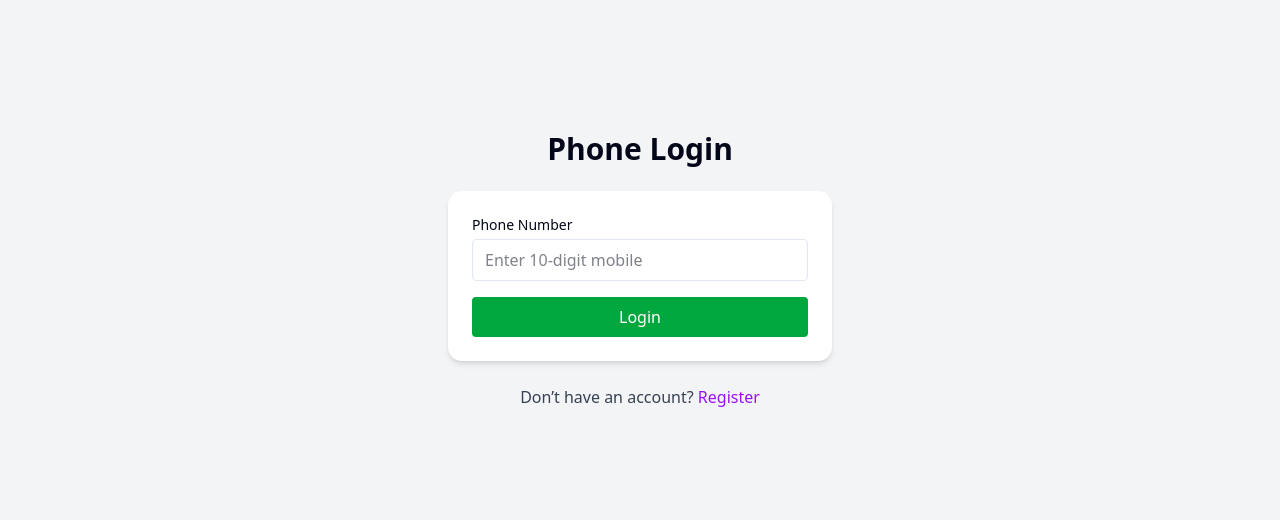
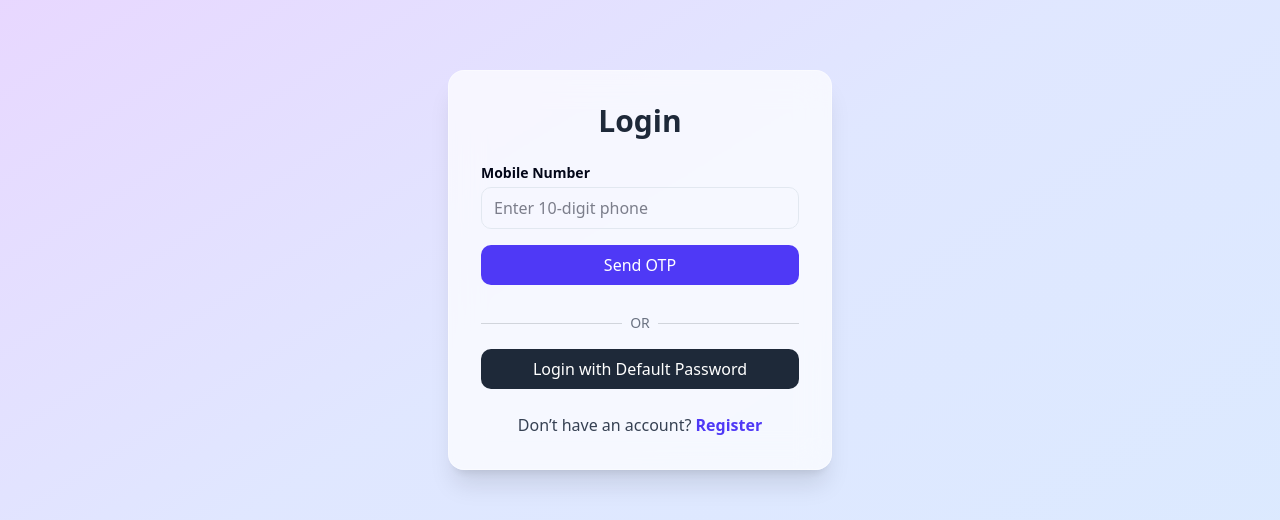
Before and after one commit to shyam557/FrontEndFixymart, a Next.js app: page /auth/login in a window 1280 px wide. Shown: the part 210-730 px from the top of the page. Built offline with nearby package versions, Linux system fonts and the light colour scheme; no server answers.

Commit message:
OTP real Number problem solved

```diff
--- a/app/auth/login/page.js
+++ b/app/auth/login/page.js
@@ -1,80 +1,192 @@
 "use client";
 
-import { useState } from "react";
+import { useState, useEffect } from "react";
 import { useRouter } from "next/navigation";
 import Link from "next/link";
 
 import { loginUser } from "../../../src/lib/api/api";
 import { setSessionData, setToken } from "../../../src/lib/auth/auth";
 
+import { auth } from "../../firebase/firebase";
+import { RecaptchaVerifier, signInWithPhoneNumber } from "firebase/auth";
+
 export default function Login() {
   const router = useRouter();
+  const [phoneNumber, setPhoneNumber] = useState("");
+  const [otp, setOtp] = useState("");
+  const [otpSent, setOtpSent] = useState(false);
+  const [loading, setLoading] = useState(false);
+  const [confirmationResult, setConfirmationResult] = useState(null);
 
-  const [phoneNumber, setPhoneNumber] = useState("");
-  const [loading, setLoading] = useState(false);
+  /* ---------------------- Setup Recaptcha ---------------------- */
+useEffect(() => {
+  if (!window.recaptchaVerifier) {
+    window.recaptchaVerifier = new RecaptchaVerifier(
+      auth,
+      "recaptcha-container",
+      { size: "invisible" }
+    );
+  }
+}, []);
 
-  /* ------------------ SIMPLE LOGIN (DEFAULT PASSWORD) ------------------ */
-  const loginWithoutOtp = async () => {
-    if (!phoneNumber) {
-      alert("Please enter your phone number.");
+
+  /* ---------------------- SEND OTP ---------------------- */
+  const sendOtp = async () => {
+    if (!phoneNumber || phoneNumber.length !== 10) {
+      alert("Enter valid 10-digit number");
+      return;
+    }
+
+    const fullPhone = "+91" + phoneNumber;
+
+    try {
+      setLoading(true);
+
+      const appVerifier = window.recaptchaVerifier;
+      if (!appVerifier) {
+        alert("Recaptcha not initialized yet");
+        return;
+      }
+
+      const result = await signInWithPhoneNumber(auth, fullPhone, appVerifier);
+      setConfirmationResult(result);
+      setOtpSent(true);
+      alert("OTP Sent Successfully!");
+    } catch (error) {
+      console.error("OTP error:", error);
+      alert("Failed to send OTP: " + (error.message || error.code));
+    } finally {
+      setLoading(false);
+    }
+  };
+
+  /* ---------------------- VERIFY OTP ---------------------- */
+  const verifyOtp = async () => {
+    if (!otp) {
+      alert("Please enter OTP");
       return;
     }
 
     try {
       setLoading(true);
+      const res = await confirmationResult.confirm(otp);
+      const firebaseUser = res.user;
+      const token = await firebaseUser.getIdToken();
 
+      setToken(token);
+      setSessionData({ phoneNumber });
+
+      router.push("../../");
+    } catch (error) {
+      console.error(error);
+      alert("Invalid OTP");
+    } finally {
+      setLoading(false);
+    }
+  };
+
+  /* ------------------- DEFAULT LOGIN ------------------- */
+  const loginWithoutOtp = async () => {
+    try {
+      setLoading(true);
       const defaultPassword = "123456789";
-      const fakeToken = "1232323";
-
-      const response = await loginUser(phoneNumber, defaultPassword, fakeToken);
+      const response = await loginUser(phoneNumber, defaultPassword);
 
       if (response.access_token) {
         setToken(response.access_token);
         setSessionData(response);
         router.push("../../");
       } else {
-        alert(response.message || "Login failed");
+        alert("Login failed");
       }
     } catch (error) {
-      console.error("Login error:", error);
-      alert("Login failed. Try again.");
+      console.error(error);
+      alert("Login failed");
     } finally {
       setLoading(false);
     }
   };
 
   return (
-    <div className="min-h-screen flex flex-col items-center justify-center bg-gray-100">
+    <div className="min-h-screen flex items-center justify-center bg-gradient-to-br from-purple-200 via-indigo-100 to-blue-100 p-4">
+      <div className="w-full max-w-sm bg-white/70 backdrop-blur-lg p-8 rounded-2xl shadow-xl border border-white/40">
+        <h1 className="text-3xl font-bold text-center mb-6 text-gray-800">Login</h1>
 
-      <h1 className="text-3xl font-bold mb-6">Phone Login</h1>
-
-      <div className="bg-white p-6 rounded-xl shadow-md w-full max-w-sm">
-
-        {/* Phone field */}
-        <label className="block text-sm font-medium mb-1">Phone Number</label>
+        {/* Phone input */}
+        <div className="mb-4">
+          <label className="block text-sm font-semibold mb-1">Mobile Number</label>
           <input
             type="text"
+            maxLength={10}
             value={phoneNumber}
             onChange={(e) => setPhoneNumber(e.target.value)}
-          placeholder="Enter 10-digit mobile"
-          className="w-full border px-3 py-2 rounded mb-4"
+            placeholder="Enter 10-digit phone"
+            className="w-full border px-3 py-2 rounded-lg focus:ring-2 focus:ring-indigo-400 outline-none"
           />
+        </div>
 
-        {/* Login Button */}
+        {/* Send OTP */}
+        {!otpSent && (
+          <button
+            onClick={sendOtp}
+            disabled={loading}
+            className="w-full bg-indigo-600 text-white py-2 rounded-lg hover:bg-indigo-700 mb-3"
+          >
+            {loading ? "Sending OTP..." : "Send OTP"}
+          </button>
+        )}
+
+        {/* OTP Input */}
+        {otpSent && (
+          <>
+            <div>
+              <label className="block text-sm font-semibold mb-1">Enter OTP</label>
+              <input
+                type="text"
+                maxLength={6}
+                value={otp}
+                onChange={(e) => setOtp(e.target.value)}
+                className="w-full border px-3 py-2 rounded-lg text-center tracking-[8px] font-bold mb-3 focus:ring-2 focus:ring-green-400 outline-none"
+                placeholder="------"
+              />
+            </div>
+
+            <button
+              onClick={verifyOtp}
+              disabled={loading}
+              className="w-full bg-green-600 text-white py-2 rounded-lg hover:bg-green-700 mb-3"
+            >
+              {loading ? "Verifying..." : "Verify OTP & Login"}
+            </button>
+          </>
+        )}
+
+        {/* Divider */}
+        <div className="flex items-center justify-center my-4">
+          <span className="w-full h-px bg-gray-300"></span>
+          <span className="px-2 text-gray-500 text-sm">OR</span>
+          <span className="w-full h-px bg-gray-300"></span>
+        </div>
+
+        {/* Default password login */}
         <button
           onClick={loginWithoutOtp}
-          className="w-full bg-green-600 text-white py-2 rounded hover:bg-green-700"
+          disabled={loading}
+          className="w-full bg-gray-800 text-white py-2 rounded-lg hover:bg-black"
         >
-          {loading ? "Logging in..." : "Login"}
+          {loading ? "Logging in..." : "Login with Default Password"}
         </button>
-      </div>
 
-      <p className="mt-6 text-gray-700">
+        <p className="mt-6 text-center text-gray-700">
           Don’t have an account?{" "}
-        <Link href="/auth/register" className="text-purple-600 font-medium">
+          <Link href="/auth/register" className="text-indigo-600 font-bold">
             Register
           </Link>
         </p>
+
+        {/* Recaptcha Box */}
+        <div id="recaptcha-container"></div>
+      </div>
     </div>
   );
 }
--- a/app/firebase/firebase.js
+++ b/app/firebase/firebase.js
@@ -2,12 +2,15 @@
 import { initializeApp, getApps } from "firebase/app";
 import { getAuth } from "firebase/auth";
 
-let app = null;
-let auth = null;
+const firebaseConfig = {
+  // apiKey: "AIzaSyDMPgN4Vasx6I4iVCXNjyzZBE9pBTG8gYw",
+  // authDomain: "fixymart-e2ad5.firebaseapp.com",
+  // projectId: "fixymart-e2ad5",
+  // storageBucket: "fixymart-e2ad5.firebasestorage.app",
+  // messagingSenderId: "140656517664",
+  // appId: "1:140656517664:web:12898b27611a9a5f01d245",
+  // measurementId: "G-EJDK2BD0LP"
 
-// Run Firebase ONLY in the browser
-if (typeof window !== "undefined") {
-  const firebaseConfig = {
   apiKey: process.env.NEXT_PUBLIC_FIREBASE_API_KEY,
   authDomain: process.env.NEXT_PUBLIC_FIREBASE_AUTH_DOMAIN,
   projectId: process.env.NEXT_PUBLIC_FIREBASE_PROJECT_ID,
@@ -16,13 +19,9 @@ if (typeof window !== "undefined") {
   appId: process.env.NEXT_PUBLIC_FIREBASE_APP_ID,
 };
 
-  if (!getApps().length) {
-    app = initializeApp(firebaseConfig);
-  } else {
-    app = getApps()[0];
-  }
+const app = !getApps().length ? initializeApp(firebaseConfig) : getApps()[0];
 
-  auth = getAuth(app);
-}
+const auth = getAuth(app);
+auth.useDeviceLanguage();
 
 export { app, auth };
```
Lines whose indentation alone changed are shown as unchanged.
